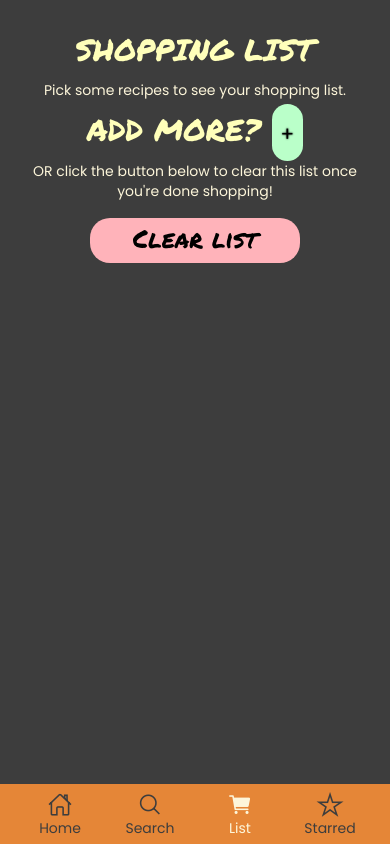
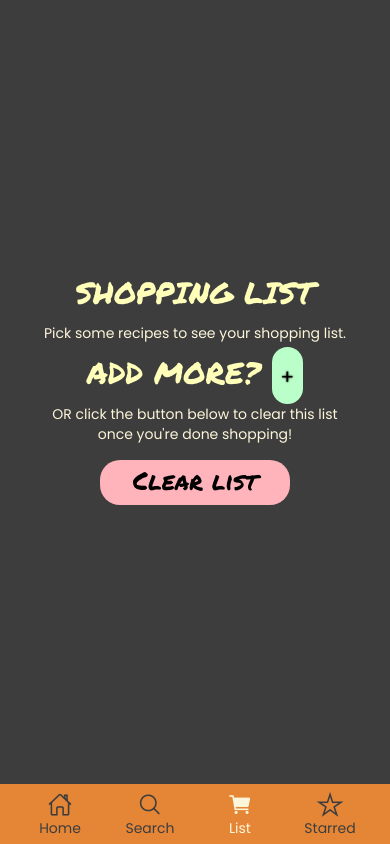
Before and after one commit to asikowe/thrifty-cook, a React Native app: screen /List in a window 390 px wide. Built offline with nearby package versions, Linux system fonts and the light colour scheme.

Commit message:
Styled Shopping List Removing Space Between 2 Recipe Lists

```diff
--- a/assets/Style.js
+++ b/assets/Style.js
@@ -18,6 +18,18 @@ export default StyleSheet.create({
         backgroundColor: '#3d3d3d',
         marginHorizontal: 0,
         marginVertical: 0
+    },
+
+    containerShoppingListPositioning: {
+        backgroundColor: '#3d3d3d',
+        paddingHorizontal: '5%',
+        paddingVertical: '0%',
+    },
+
+    containerShoppingListContent: {
+        backgroundColor: '#3d3d3d',
+        alignItems: 'flex-start',
+        justifyContent: 'flex-start'
     },
 
     containerRecipeCards: {
@@ -56,14 +68,6 @@ export default StyleSheet.create({
         zIndex: 3,
         bottom: '5%',
         right: '3%'
-    },
-
-    containerInstructions: {
-        backgroundColor: '#3d3d3d',
-        alignItems: 'flex-start',
-        justifyContent: 'flex-start',
-        paddingHorizontal: '3%',
-        paddingVertical: '5%',
     },
 
 
--- a/src/pages/ShoppingListPage.js
+++ b/src/pages/ShoppingListPage.js
@@ -50,22 +50,21 @@ export default function ShoppingList() {
 
     return (
         <View style={Style.container}>
+            <View style={Style.containerShoppingListPositioning}>
             <FlatList
                 data={ingredients}
                 ListEmptyComponent={myListEmpty}
                 renderItem={({ item }) =>
-                <View style={Style.containerInstructions}>
-                    {item.extendedIngredients.map((v, i) => (
-                        <Text style={Style.textShoppingList} key={i}><Checkbox /> {v.measures.us.amount} {v.measures.us.unitLong} {v.nameClean}</Text>))}
-                </View>}
+                    <View style={Style.containerShoppingListContent}>
+                        {item.extendedIngredients.map((v, i) => (
+                            <Text style={Style.textShoppingList} key={i}><Checkbox /> {v.measures.us.amount} {v.measures.us.unitLong} {v.nameClean}</Text>))}
+                    </View>}
                 keyExtractor={item => item.id}
-                contentContainerStyle={{
-                    flexGrow: 1,
-                }}
                 ListHeaderComponent={getHeader}
                 ListFooterComponent={(item) => getFooter(item)}
                 showsVerticalScrollIndicator={false}
             />
+            </ View>
         </View>
     );
 }
```
